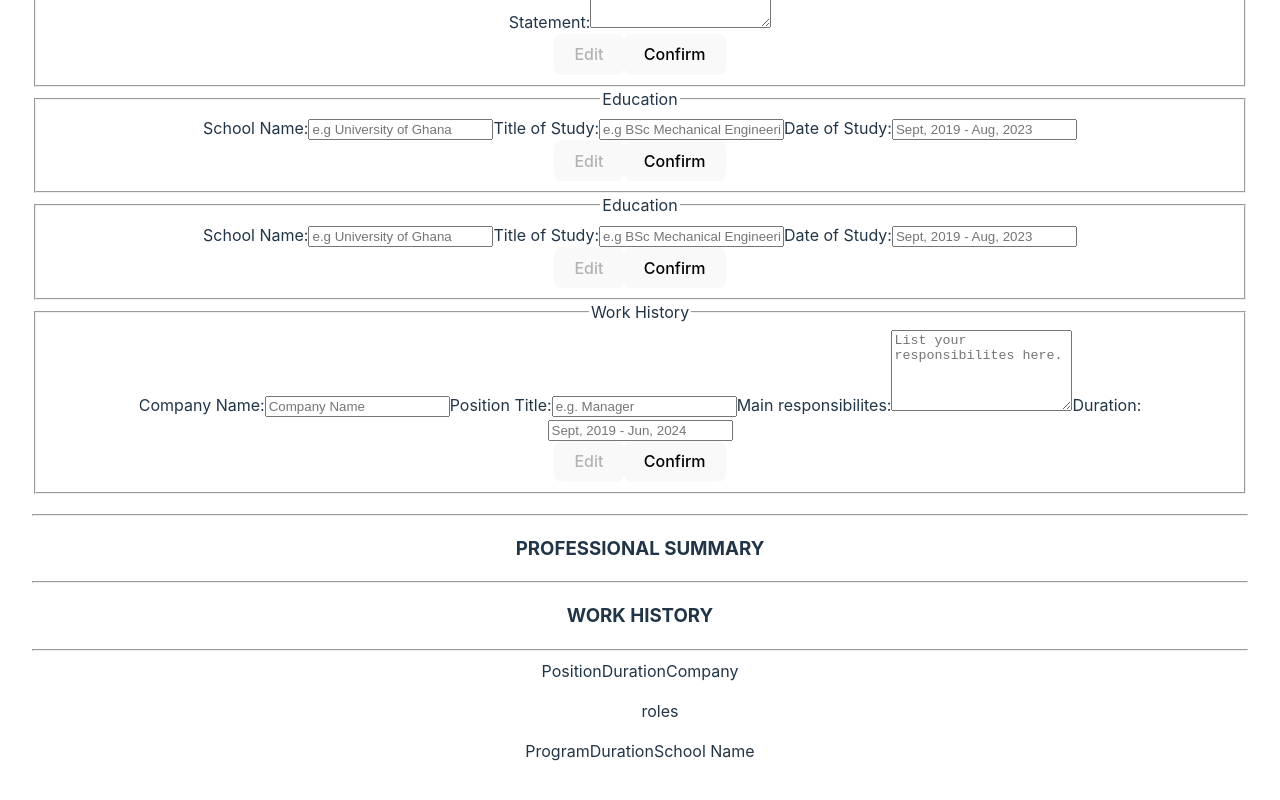
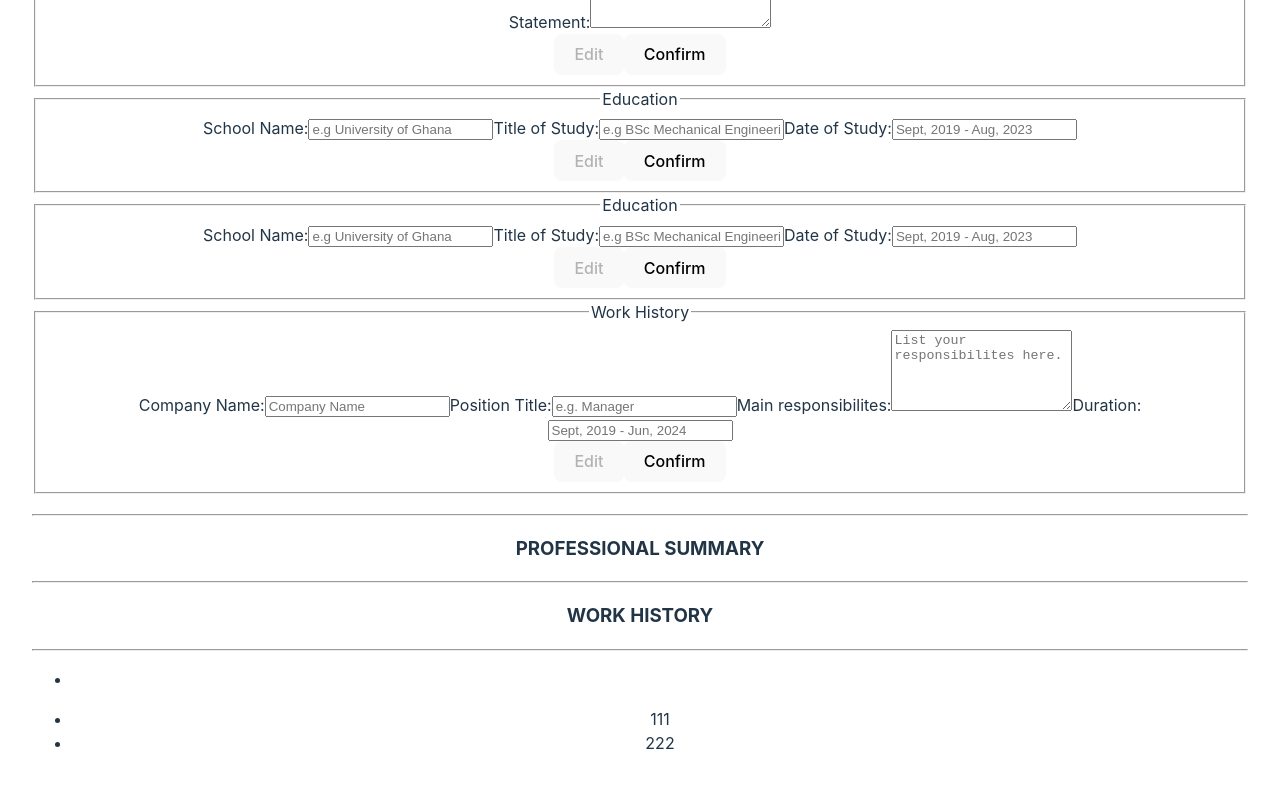
Before and after one commit to mayorr-star/CV_App, a React (Vite) app: page / in a window 1280 px wide. Shown: the part 264-1064 px from the top of the page. Built offline with nearby package versions, Linux system fonts and the light colour scheme.

Commit message:
Generate information dynamically from data passed a s props

```diff
--- a/src/components/CV.jsx
+++ b/src/components/CV.jsx
@@ -1,5 +1,5 @@
 /* eslint-disable react/prop-types */
-export default function CV({generalInfo, educationInfo, workInfo}) {
+export default function CV({ generalInfo, educationInfo, workInfo }) {
   return (
     <div className="CV">
       <div className="main_content">
@@ -13,10 +13,20 @@ export default function CV({generalInfo, educationInfo, workInfo}) {
         <section className="work_history">
           <h3>WORK HISTORY</h3>
           <hr />
-            <span>Position</span>
-            <span>Duration</span>
-            <span>Company</span>
-            <ul>roles</ul>
+          <ul>
+            {workInfo.map((info) => {
+              return (
+                <li key={info.id}>
+                  <span>{info.position}</span>
+                  <span>{info.duration}</span>
+                  <span>{info.companyName}</span>
+                  <ul>
+                    {info.roles.map((role, index) => <li key={index}>{role}</li>)}
+                  </ul>
+                </li>
+              );
+            })}
+          </ul>
         </section>
       </div>
       <div className="aside">
@@ -25,11 +35,19 @@ export default function CV({generalInfo, educationInfo, workInfo}) {
           <span>{generalInfo.phoneNumber}</span>
         </section>
         <section className="education">
+          <ul>
+            {educationInfo.map((info) => {
+              return (
+                <li key={info.id}>
                   <div className="education_content">
-              <span>Program</span>
-              <span>Duration</span>
-              <span>School Name</span>
+                    <span>{info.program}</span>
+                    <span>{info.duration}</span>
+                    <span>{info.schoolName}</span>
                   </div>
+                </li>
+              );
+            })}
+          </ul>
         </section>
       </div>
     </div>
```
Lines whose indentation alone changed are shown as unchanged.
